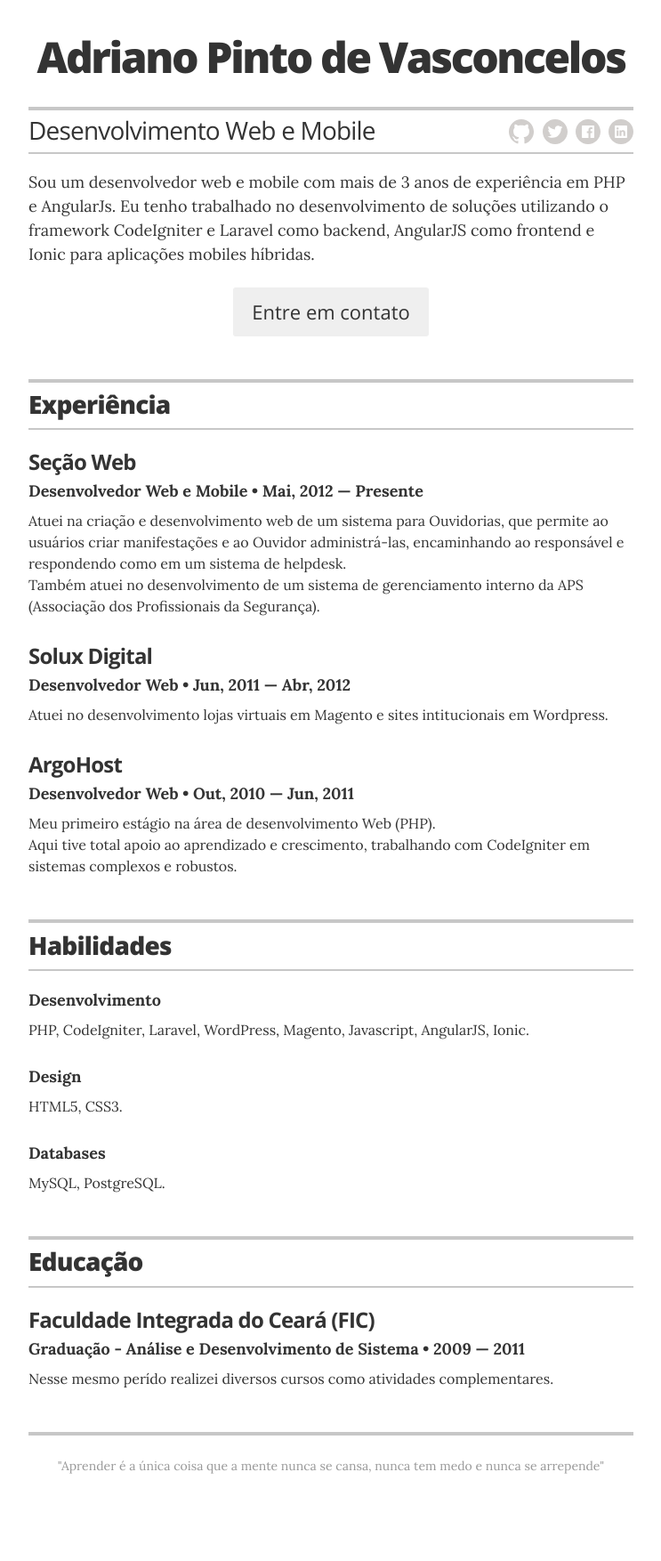
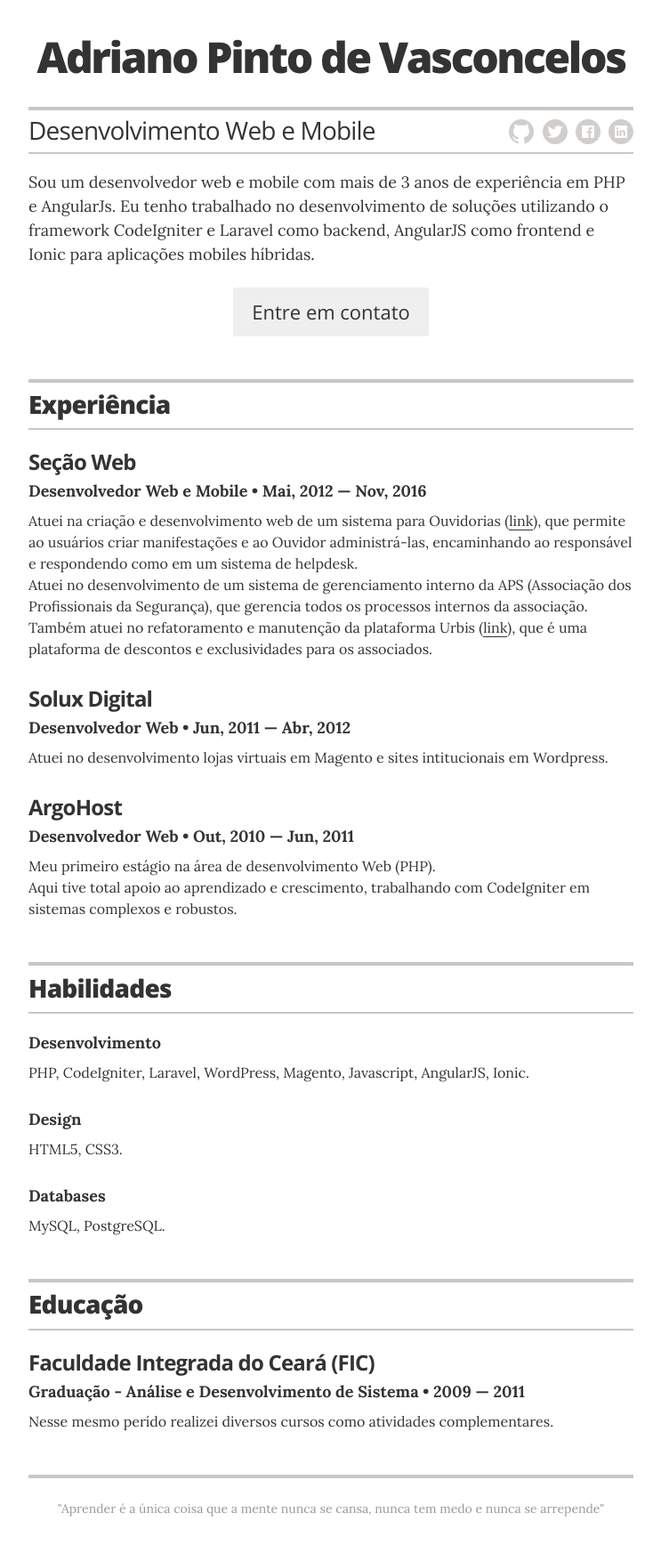
Before and after one commit to adrpnt/adrpnt.github.io, a Jekyll site: the page built from index.html, in a window 1280 px wide. Shown: the whole page at 89% size, without its empty margins (268-1011 px from the left). Built offline with Jekyll 4.4.1, drawn with Linux system fonts in a browser that asks for light colours; before the commit the page ends 1706 px from its top, so only the background shows below that.

Commit message:
atualizando informações de experiência

```diff
--- a/_layouts/resume.html
+++ b/_layouts/resume.html
@@ -47,10 +47,11 @@
         <!-- Duplicate these resume-item elements and edit accordingly for each job you want to add here -->
         <div class="resume-item" itemscope itemprop="worksFor" itemtype="http://schema.org/Organization">
           <h3 class="resume-item-title" itemprop="name">Seção Web</h3>
-          <h4 class="resume-item-details" itemprop="description">Desenvolvedor Web e Mobile &bull; Mai, 2012 &mdash; Presente</h4>
+          <h4 class="resume-item-details" itemprop="description">Desenvolvedor Web e Mobile &bull; Mai, 2012 &mdash; Nov, 2016</h4>
           <p class="resume-item-copy">
-            Atuei na criação e desenvolvimento web de um sistema para Ouvidorias, que permite ao usuários criar manifestações e ao Ouvidor administrá-las, encaminhando ao responsável e respondendo como em um sistema de helpdesk.<br />
-            Também atuei no desenvolvimento de um sistema de gerenciamento interno da APS (Associação dos Profissionais da Segurança).
+            Atuei na criação e desenvolvimento web de um sistema para Ouvidorias (<a href="https://participar.com.br/teste/" target="_blank">link</a>), que permite ao usuários criar manifestações e ao Ouvidor administrá-las, encaminhando ao responsável e respondendo como em um sistema de helpdesk.<br />
+            Atuei no desenvolvimento de um sistema de gerenciamento interno da APS (Associação dos Profissionais da Segurança), que gerencia todos os processos internos da associação.<br />
+            Também atuei no refatoramento e manutenção da plataforma Urbis (<a href="https://cartaourbis.com.br/" target="_blank">link</a>), que é uma plataforma de descontos e exclusividades para os associados.
           </p>
           <!--<ul class="resume-item-list">
             <li>Ate lots of donuts</li>
```
